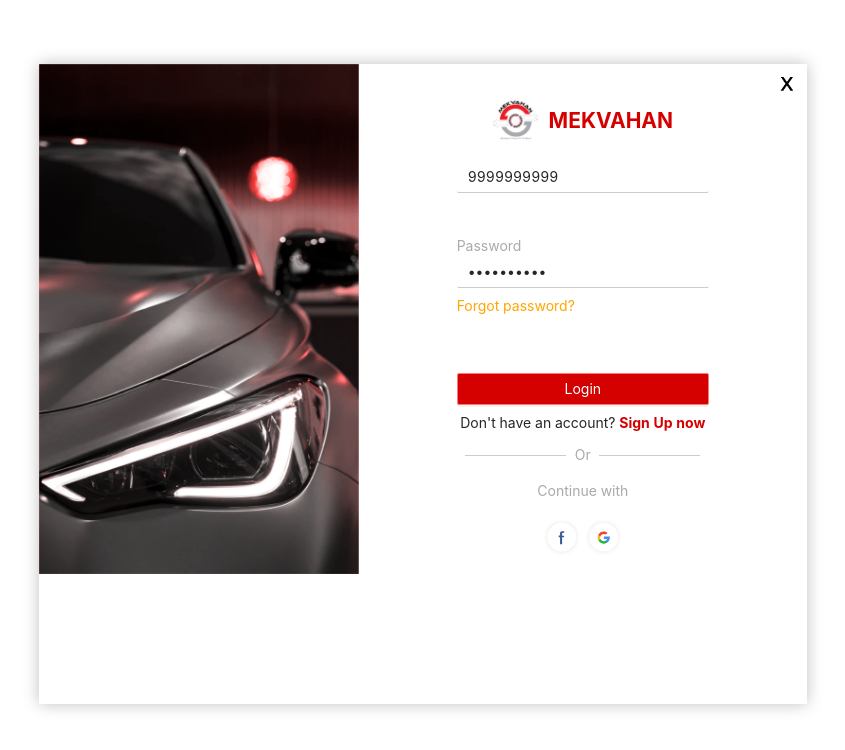
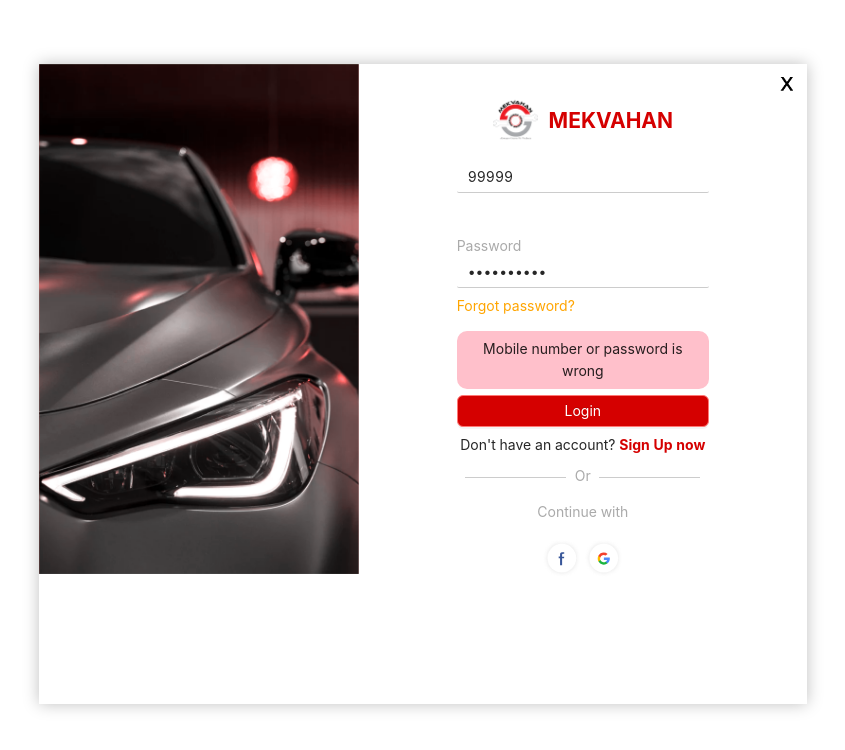
Before and after one commit to mritunjaysaha/Mek-Vahan-Assignment, a React (Create React App) app: page / in a window 1280 px wide. Both pictures are taken after a click on the button "Login". Shown: the top 750 px of the page, without its empty margins (217-1062 px from the left). Built offline with nearby package versions, Linux system fonts and the light colour scheme; no server answers.

Commit message:
added error message to login screen

```diff
--- a/src/components/cards.component.js
+++ b/src/components/cards.component.js
@@ -2,18 +2,18 @@ import React from "react";
 import { Button } from "antd";
 export default function Cards(props) {
     return (
-        <div className="cards">
+        <div className="cards" key={props.key}>
             <div className="cards-header">
-                {props.type.toLowerCase() === "home" ? (
+                {String(props.type).toLowerCase() === "home" ? (
                     <div className="home-icon"></div>
                 ) : null}
-                {props.type.toLowerCase() === "office" ? (
+                {String(props.type).toLowerCase() === "office" ? (
                     <div className="office-icon"></div>
                 ) : null}
-                {props.type.toLowerCase() === "pg" ? (
+                {String(props.type).toLowerCase() === "pg" ? (
                     <div className="pg-icon"></div>
                 ) : null}
-                <h4>{props.type.toUpperCase()}</h4>
+                <h4>{String(props.type).toUpperCase()}</h4>
             </div>
             <div className="cards-address">
                 <p>{props.address}</p>
--- a/src/components/home.component.js
+++ b/src/components/home.component.js
@@ -7,9 +7,21 @@ const { Content } = Layout;
 export default function Home() {
     const [state, setState] = useState({ visible: false });
     const [allAddress, setAllAddress] = useState([
-        { type: "home", address: "akjgdkjagfjka" },
-        { type: "office", address: "office" },
-        { type: "pg", address: "pg" },
+        {
+            type: "home",
+            address:
+                "DTTDC, Under Flyover Facility, Raja Garden Crossing Rd, New Delhi 110015, India",
+        },
+        {
+            type: "office",
+            address:
+                "DTTDC, Under Flyover Facility, Raja Garden Crossing Rd, New Delhi 110015, India",
+        },
+        {
+            type: "pg",
+            address:
+                "DTTDC, Under Flyover Facility, Raja Garden Crossing Rd, New Delhi 110015, India",
+        },
     ]);
     const [address, setAddress] = useState({ type: "", address: "" });
 
@@ -57,6 +69,7 @@ export default function Home() {
     function resetForm() {
         setAddress({ type: "", address: "" });
     }
+    // DTTDC, Under Flyover Facility, Raja Garden Crossing Rd, New Delhi 110015, India
 
     const cardsContainer = (
         <div className="cards-container">
--- a/src/components/login.component.js
+++ b/src/components/login.component.js
@@ -4,10 +4,10 @@ import { Button, Input, Form } from "antd";
 import useFetchData from "../hooks/useFetchData";
 export default function Login() {
     const url = "https://mekvahan.com/api/android_intern_task";
-    const [mobile, setMobile] = useState("9999999999");
+    const [mobile, setMobile] = useState("99999");
     const [password, setPassword] = useState("0123456789");
     const fetchedData = useFetchData(url, { mobile, password });
-
+    const [message, setMessage] = useState("");
     function onChangeMobile(e) {
         console.log(e.target.value);
         setMobile(e.target.value);
@@ -22,6 +22,8 @@ export default function Login() {
 
         if (fetchedData.response === true) {
             navigate("/home");
+        } else {
+            setMessage("Mobile number or password is wrong");
         }
     }
     return (
@@ -58,6 +60,10 @@ export default function Login() {
                             <Link className="forgot-password" to="#">
                                 Forgot password?
                             </Link>
+
+                            {message !== "" ? (
+                                <div className="err-message">{message}</div>
+                            ) : null}
                             <Button
                                 onClick={onSubmit}
                                 className="login-btn"
@@ -66,7 +72,6 @@ export default function Login() {
                             >
                                 Login
                             </Button>
-                            {/* <Link to="/home">HOME</Link> */}
                         </Form>
                         <div className="signup">
                             <p>
--- a/src/styles/main.css
+++ b/src/styles/main.css
@@ -1,6 +1,7 @@
 @import "~antd/dist/antd.css";
 :root {
   --mek-vahan: #d50000;
+  --btn-radius: 6px;
 }
 
 *,
@@ -92,6 +93,7 @@
 }
 .login-signup-right .login-form .login-btn {
   background-color: var(--mek-vahan);
+  border-radius: var(--btn-radius);
 }
 .login-signup-right .separation {
   display: flex;
@@ -128,6 +130,15 @@
   display: flex;
   flex-direction: row;
   justify-content: center;
+}
+
+.err-message {
+  margin-top: -3em;
+  margin-bottom: 0.4em;
+  background-color: pink;
+  padding: 0.5em;
+  border-radius: 10px;
+  text-align: center;
 }
 
 .btn {
@@ -220,9 +231,12 @@
   align-items: center;
   padding: 0 1em;
 }
+.home-content-right .active-tab-body {
+  height: 100%;
+}
 .home-content-right .empty-body {
   background-image: url("../asset/4x/Asset 15xxxhdpi.png");
-  background-size: 45%;
+  background-size: 50%;
   background-repeat: no-repeat;
   background-position: center;
 }
@@ -276,7 +290,7 @@
 
 .cards-btn {
   width: 10em;
-  border-radius: 8px;
+  border-radius: var(--btn-radius);
   color: #fff;
 }
 
--- a/src/styles/main.scss
+++ b/src/styles/main.scss
@@ -2,6 +2,7 @@
 
 :root {
     --mek-vahan: #d50000;
+    --btn-radius: 6px;
 }
 *,
 *::before,
@@ -92,6 +93,7 @@
 
         .login-btn {
             background-color: var(--mek-vahan);
+            border-radius: var(--btn-radius);
         }
     }
     // separate the login and signup section
@@ -136,6 +138,16 @@
         }
     }
 }
+// Error message
+.err-message {
+    margin-top: -3em;
+    margin-bottom: 0.4em;
+    background-color: pink;
+    padding: 0.5em;
+    border-radius: 10px;
+    text-align: center;
+}
+
 // signup portion
 .btn {
     background-color: none;
@@ -229,15 +241,16 @@
         padding: 0 1em;
     }
     .active-tab-body {
-        // height: 100%;
+        height: 100%;
     }
     .empty-body {
         background-image: url("../asset/4x/Asset\ 15xxxhdpi.png");
-        background-size: 45%;
+        background-size: 50%;
         background-repeat: no-repeat;
         background-position: center;
     }
 }
+
 .address-btn {
     border: none;
     display: flex;
@@ -287,7 +300,7 @@
 }
 .cards-btn {
     width: 10em;
-    border-radius: 8px;
+    border-radius: var(--btn-radius);
     color: #fff;
 }
 .edit {
```
Also changed, not shown: 1 other file (tests, documents, lock files or other folders).
